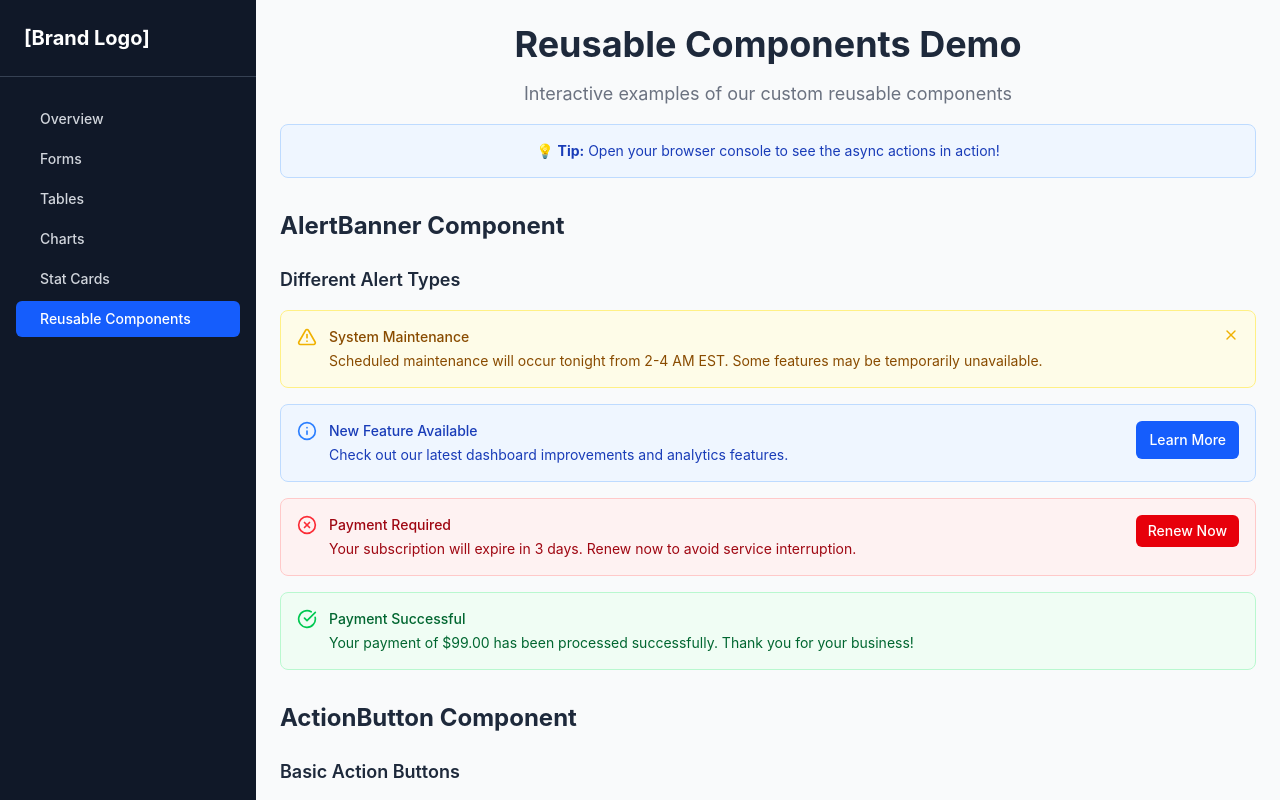
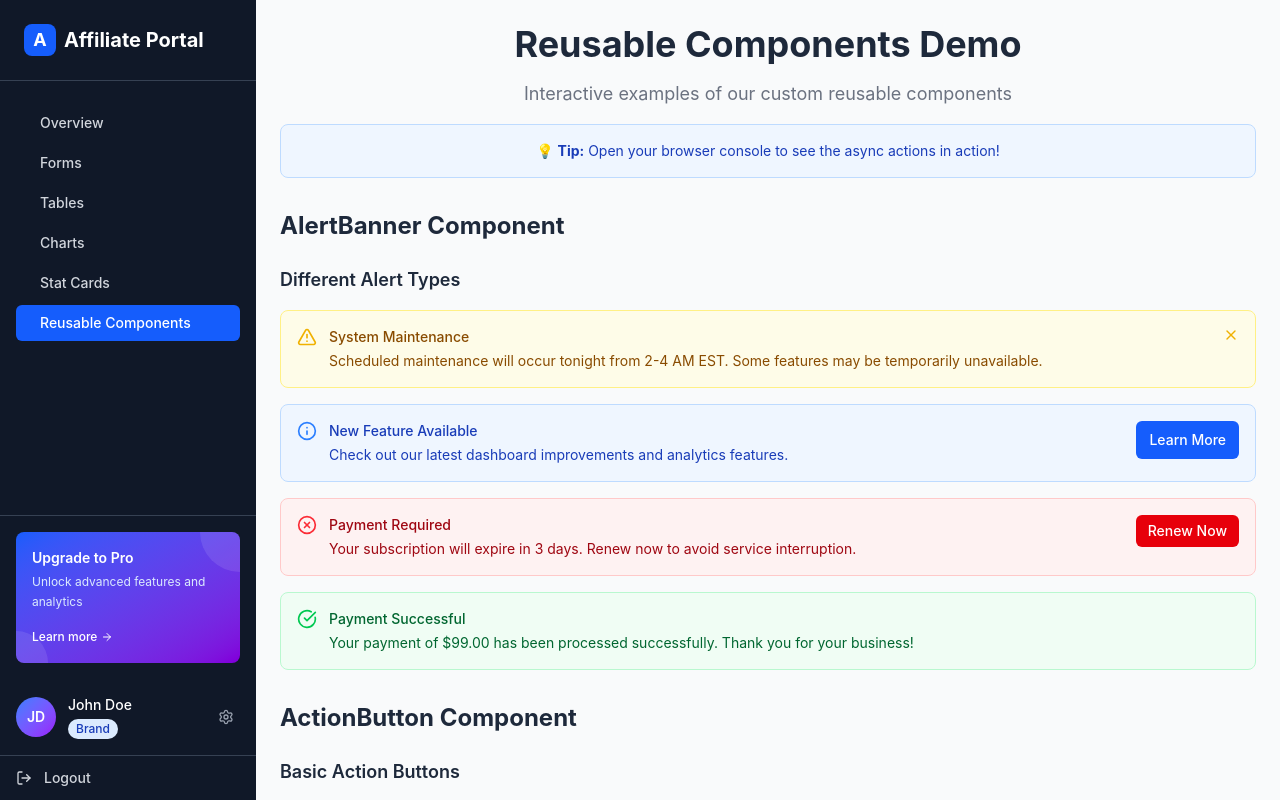
Before and after one commit to ThisIsntMyId/affiliate-portal, a Next.js app: page /demo/reusable-components in a window 1280 px wide. Built offline with nearby package versions, Linux system fonts and the light colour scheme.

Commit message:
updated navigation slots

```diff
--- /dev/null
+++ b/src/app/demo/components/BrandLogo.tsx
@@ -0,0 +1,14 @@
+import Link from 'next/link';
+
+export function BrandLogo() {
+  return (
+    <div className="p-6">
+      <Link href="/" className="flex items-center space-x-2">
+        <div className="w-8 h-8 bg-blue-600 rounded-lg flex items-center justify-center">
+          <span className="text-white font-bold text-lg">A</span>
+        </div>
+        <span className="text-xl font-bold text-white">Affiliate Portal</span>
+      </Link>
+    </div>
+  );
+}
--- /dev/null
+++ b/src/app/demo/components/LogoutButton.tsx
@@ -0,0 +1,22 @@
+'use client';
+
+import { LogOut } from 'lucide-react';
+
+export function LogoutButton() {
+  const handleLogout = () => {
+    // In a real app, this would handle actual logout logic
+    console.log('Logging out...');
+    // Could redirect to login page or clear auth tokens
+    // window.location.href = '/login';
+  };
+
+  return (
+    <button
+      onClick={handleLogout}
+      className="w-full flex items-center px-4 py-3 text-gray-300 hover:text-white hover:bg-gray-700 transition-colors"
+    >
+      <LogOut className="w-4 h-4 mr-3" />
+      <span className="text-sm font-medium">Logout</span>
+    </button>
+  );
+}
--- /dev/null
+++ b/src/app/demo/components/UpsellCard.tsx
@@ -0,0 +1,28 @@
+import Link from 'next/link';
+import { ArrowRight } from 'lucide-react';
+
+export function UpsellCard() {
+  return (
+    <div className="p-4 m-4 bg-gradient-to-br from-blue-600 to-purple-700 rounded-lg relative overflow-hidden">
+      {/* Background pattern */}
+      <div className="absolute inset-0 opacity-10">
+        <div className="absolute top-0 right-0 w-20 h-20 bg-white rounded-full -translate-y-10 translate-x-10"></div>
+        <div className="absolute bottom-0 left-0 w-16 h-16 bg-white rounded-full translate-y-8 -translate-x-8"></div>
+      </div>
+
+      <div className="relative z-10">
+        <h3 className="text-white font-semibold text-sm mb-1">Upgrade to Pro</h3>
+        <p className="text-blue-100 text-xs mb-3 leading-relaxed">
+          Unlock advanced features and analytics
+        </p>
+        <Link
+          href="/subscribe"
+          className="inline-flex items-center text-white text-xs font-medium hover:text-blue-200 transition-colors"
+        >
+          Learn more
+          <ArrowRight className="w-3 h-3 ml-1" />
+        </Link>
+      </div>
+    </div>
+  );
+}
--- /dev/null
+++ b/src/app/demo/components/UserProfile.tsx
@@ -0,0 +1,34 @@
+import Link from 'next/link';
+import { Settings } from 'lucide-react';
+
+export function UserProfile() {
+  return (
+    <div className="p-4 border-b border-gray-700">
+      <div className="flex items-center space-x-3">
+        {/* Avatar */}
+        <div className="w-10 h-10 bg-gradient-to-br from-blue-500 to-purple-600 rounded-full flex items-center justify-center">
+          <span className="text-white font-semibold text-sm">JD</span>
+        </div>
+
+        {/* User Info */}
+        <div className="flex-1 min-w-0">
+          <p className="text-white font-medium text-sm truncate">John Doe</p>
+          <div className="flex items-center space-x-2 mt-1">
+            <span className="inline-flex items-center px-2 py-0.5 rounded-full text-xs font-medium bg-blue-100 text-blue-800">
+              Brand
+            </span>
+          </div>
+        </div>
+
+        {/* Settings Icon */}
+        <Link
+          href="/profile/settings"
+          className="p-1.5 text-gray-400 hover:text-white hover:bg-gray-700 rounded-md transition-colors"
+          title="Settings"
+        >
+          <Settings className="w-4 h-4" />
+        </Link>
+      </div>
+    </div>
+  );
+}
--- /dev/null
+++ b/src/app/demo/components/index.ts
@@ -0,0 +1,4 @@
+export { BrandLogo } from './BrandLogo';
+export { UpsellCard } from './UpsellCard';
+export { UserProfile } from './UserProfile';
+export { LogoutButton } from './LogoutButton';
--- a/src/app/demo/layout.tsx
+++ b/src/app/demo/layout.tsx
@@ -1,5 +1,6 @@
 import { BaseLayout } from '@/components/BaseLayout';
 import { demoNavigationConfig } from './nav';
+import { BrandLogo, UserProfile, UpsellCard, LogoutButton } from './components';
 
 export default function DemoLayout({
   children,
@@ -11,6 +12,18 @@ export default function DemoLayout({
       navigationConfig={demoNavigationConfig}
       logo="Demo Portal"
       backgroundColor="gray-50"
+      sidebarHeaderSlot={
+        <div>
+          <BrandLogo />
+        </div>
+      }
+      sidebarFooterSlot={
+        <div>
+          <UpsellCard />
+          <UserProfile />
+          <LogoutButton />
+        </div>
+      }
     >
       {children}
     </BaseLayout>
--- a/src/components/BaseLayout.tsx
+++ b/src/components/BaseLayout.tsx
@@ -9,7 +9,9 @@ export function BaseLayout({
   children,
   navigationConfig,
   logo = '[Brand Logo]',
-  backgroundColor = 'gray-50'
+  backgroundColor = 'gray-50',
+  sidebarHeaderSlot,
+  sidebarFooterSlot
 }: BaseLayoutProps) {
   const [sidebarOpen, setSidebarOpen] = useState(false);
 
@@ -36,7 +38,11 @@ export function BaseLayout({
         lg:translate-x-0 lg:static lg:inset-0 lg:flex-shrink-0
         ${sidebarOpen ? 'translate-x-0' : '-translate-x-full'}
       `}>
-        <Sidebar navigationConfig={navigationConfig} />
+        <Sidebar
+          navigationConfig={navigationConfig}
+          headerSlot={sidebarHeaderSlot}
+          footerSlot={sidebarFooterSlot}
+        />
       </div>
 
       {/* Main Content - Scrollable */}
--- a/src/components/Sidebar.tsx
+++ b/src/components/Sidebar.tsx
@@ -7,9 +7,11 @@ import { NavigationConfig, MenuItem } from '@/types/navigation';
 
 interface SidebarProps {
   navigationConfig: NavigationConfig;
+  headerSlot?: React.ReactNode;
+  footerSlot?: React.ReactNode;
 }
 
-export function Sidebar({ navigationConfig }: SidebarProps) {
+export function Sidebar({ navigationConfig, headerSlot, footerSlot }: SidebarProps) {
   const pathname = usePathname();
 
   const groupedItems = useMemo(() => {
@@ -56,10 +58,12 @@ export function Sidebar({ navigationConfig }: SidebarProps) {
 
   return (
     <aside className="w-64 bg-gray-900 text-white flex flex-col h-full">
-      {/* Logo Section - Fixed */}
-      <div className="p-6 border-b border-gray-700 flex-shrink-0">
-        <h2 className="text-xl font-bold text-white">[Brand Logo]</h2>
-      </div>
+      {/* Header Slot - Fixed */}
+      {headerSlot && (
+        <div className="flex-shrink-0 border-b border-gray-700">
+          {headerSlot}
+        </div>
+      )}
 
       {/* Navigation - Scrollable */}
       <nav className="flex-1 px-4 py-6 space-y-1 overflow-y-auto overflow-x-hidden">
@@ -82,6 +86,13 @@ export function Sidebar({ navigationConfig }: SidebarProps) {
           </div>
         ))}
       </nav>
+
+      {/* Footer Slot - Fixed */}
+      {footerSlot && (
+        <div className="flex-shrink-0 border-t border-gray-700">
+          {footerSlot}
+        </div>
+      )}
     </aside>
   );
 }
--- a/src/types/navigation.ts
+++ b/src/types/navigation.ts
@@ -16,4 +16,6 @@ export interface BaseLayoutProps {
   navigationConfig: NavigationConfig;
   logo?: React.ReactNode | string;
   backgroundColor?: 'white' | 'gray-50' | 'gray-100' | string;
+  sidebarHeaderSlot?: React.ReactNode;
+  sidebarFooterSlot?: React.ReactNode;
 }
```
